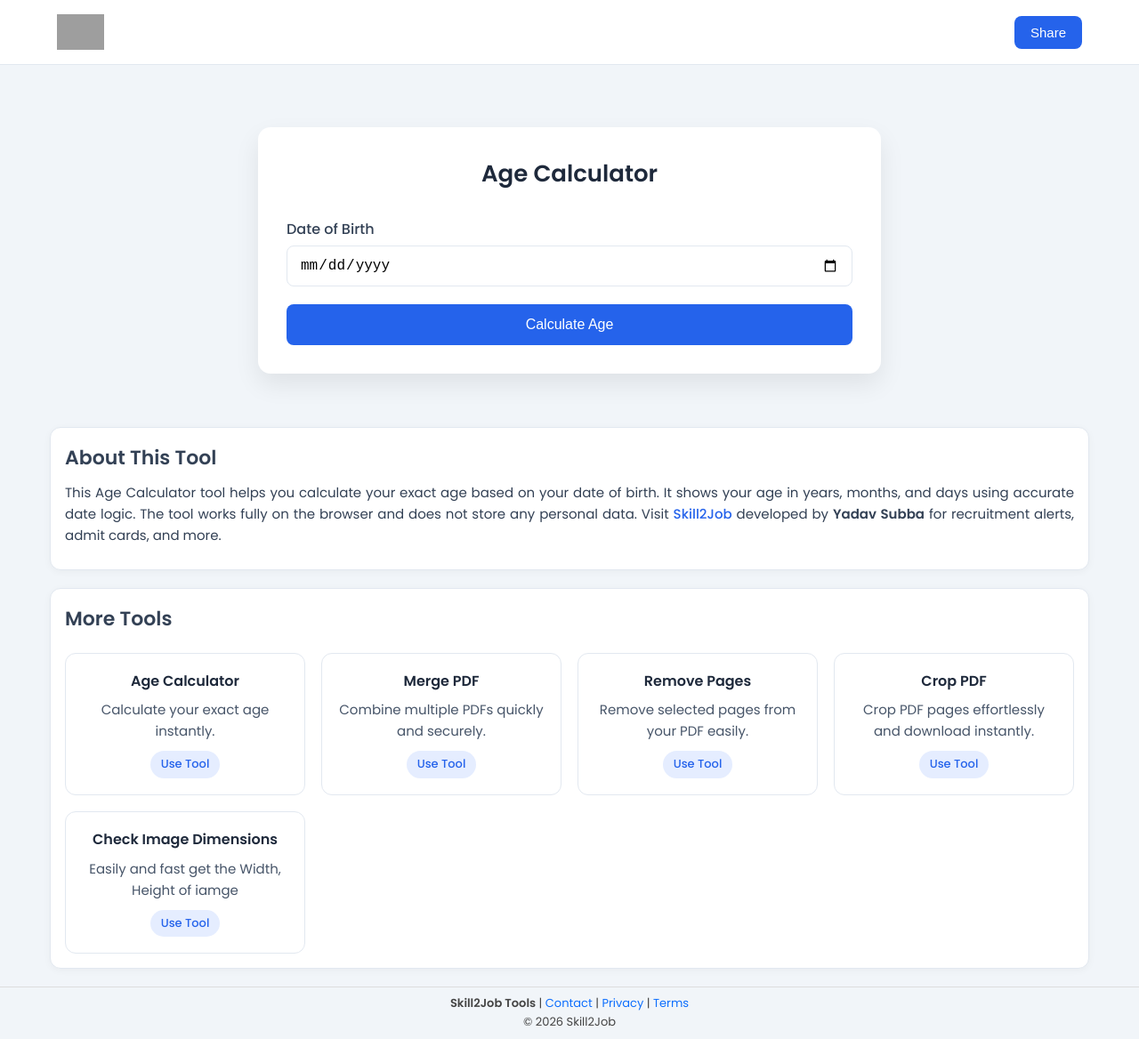
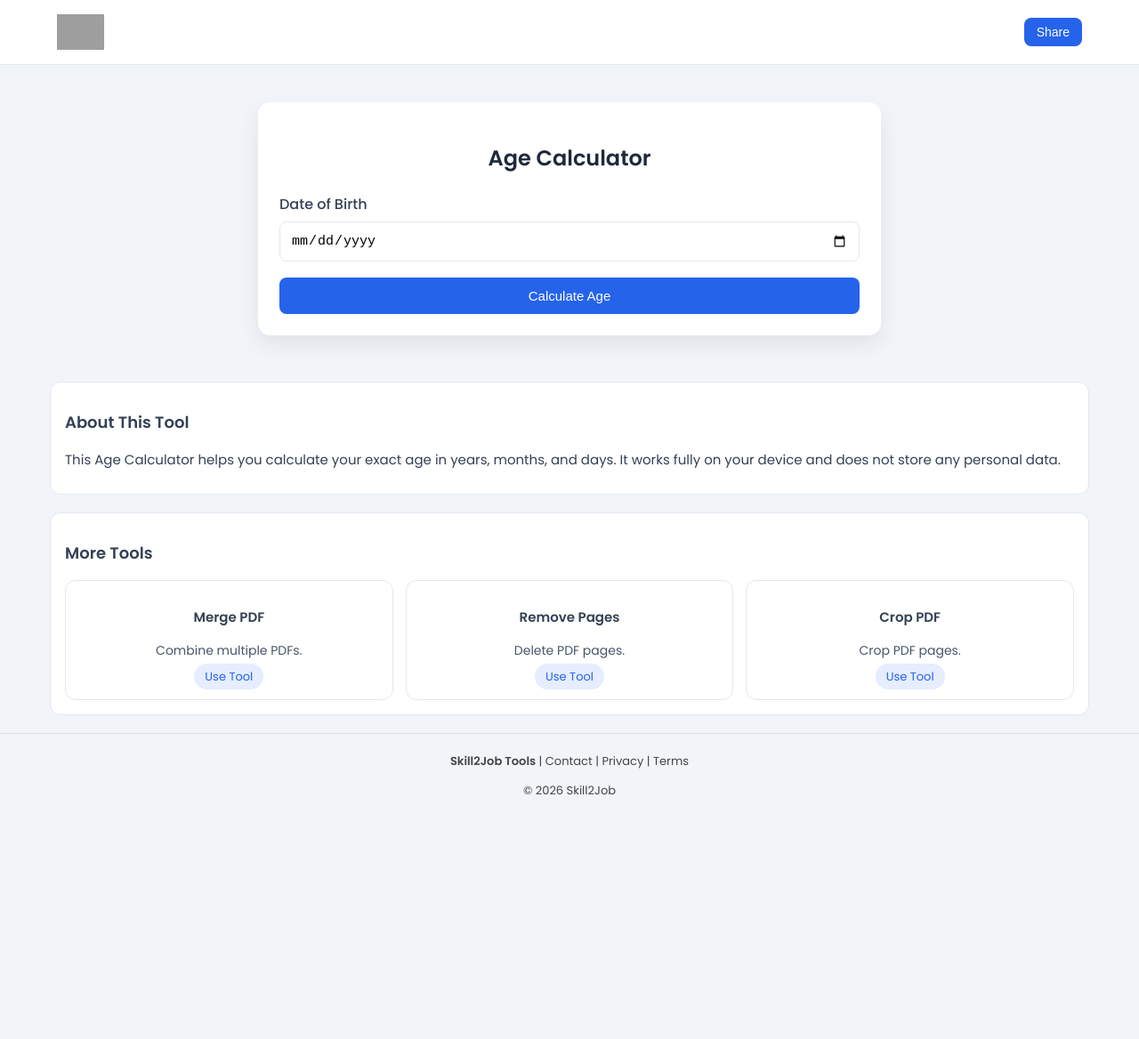
Before and after one commit to yadav150/tools., a Jekyll site: the page built from age-calculator/index.html, in a window 1280 px wide and 1168 px high. Shown: the whole window at 89% size. Built offline with Jekyll 4.4.1, drawn with Linux system fonts in a browser that asks for light colours; grey boxes are pictures that could not be loaded.

Commit message:
Update index.html

```diff
--- a/age-calculator/index.html
+++ b/age-calculator/index.html
@@ -3,14 +3,13 @@
 title: Age Calculator
 show_ads: true
 ---
-<!DOCTYPE html>
+<!doctype html>
 <html lang="en">
 <head>
-  <head>
   <!-- BASIC META -->
-  <meta charset="UTF-8">
+  <meta charset="utf-8">
   <meta http-equiv="X-UA-Compatible" content="IE=edge">
-  <meta name="viewport" content="width=device-width, initial-scale=1.0">
+  <meta name="viewport" content="width=device-width,initial-scale=1">
 
   <!-- TITLE -->
   <title>Age Calculator – Calculate Exact Age Online | Skill2Job Tools</title>
@@ -24,340 +23,153 @@
   <!-- CANONICAL -->
   <link rel="canonical" href="https://tools.skill2job.site/age-calculator">
 
-  <!-- FAVICON -->
+  <!-- ICONS -->
   <link rel="icon" type="image/webp" href="https://i.postimg.cc/YCnzSpLg/Official_Logo.webp">
   <link rel="apple-touch-icon" href="https://i.postimg.cc/YCnzSpLg/Official_Logo.webp">
 
-  <!-- GOOGLE DISCOVER / SOCIAL -->
+  <!-- SOCIAL -->
   <meta property="og:type" content="website">
   <meta property="og:title" content="Age Calculator – Free Online Tool | Skill2Job">
-  <meta property="og:description" content="Calculate your exact age in years, months, and days instantly using Skill2Job's free and accurate Age Calculator.">
+  <meta property="og:description" content="Calculate your exact age in years, months, and days instantly.">
   <meta property="og:url" content="https://tools.skill2job.site/age-calculator">
   <meta property="og:image" content="https://i.postimg.cc/YCnzSpLg/Official_Logo.webp">
   <meta property="og:site_name" content="Skill2Job Tools">
 
-  <!-- TWITTER CARD -->
   <meta name="twitter:card" content="summary_large_image">
   <meta name="twitter:title" content="Age Calculator – Skill2Job Tools">
-  <meta name="twitter:description" content="Free online Age Calculator by Skill2Job. Calculate your exact age instantly.">
+  <meta name="twitter:description" content="Free online Age Calculator by Skill2Job.">
   <meta name="twitter:image" content="https://i.postimg.cc/YCnzSpLg/Official_Logo.webp">
 
-  <!-- STRUCTURED DATA : WEB APPLICATION -->
+  <!-- FONTS (PERFORMANCE) -->
+  <link rel="preconnect" href="https://fonts.googleapis.com">
+  <link rel="preconnect" href="https://fonts.gstatic.com" crossorigin>
+  <link href="https://fonts.googleapis.com/css2?family=Poppins:wght@400;500;600&display=swap" rel="stylesheet">
+
+  <!-- STRUCTURED DATA -->
   <script type="application/ld+json">
-  {
-    "@context": "https://schema.org",
-    "@type": "WebApplication",
-    "name": "Age Calculator",
-    "url": "https://tools.skill2job.site/age-calculator",
-    "applicationCategory": "UtilityApplication",
-    "operatingSystem": "All",
-    "description": "A free online age calculator to calculate exact age in years, months, and days.",
-    "author": {
-      "@type": "Person",
-      "name": "Yadav Subba",
-      "jobTitle": "Founder & CEO",
-      "worksFor": {
-        "@type": "Organization",
-        "name": "Skill2Job"
-      }
-    },
-    "publisher": {
-      "@type": "Organization",
-      "name": "Skill2Job",
-      "logo": {
-        "@type": "ImageObject",
-        "url": "https://i.postimg.cc/YCnzSpLg/Official_Logo.webp"
-      }
+  {"@context":"https://schema.org","@type":"WebApplication","name":"Age Calculator","url":"https://tools.skill2job.site/age-calculator","applicationCategory":"UtilityApplication","operatingSystem":"All","description":"Free online age calculator to calculate exact age.","author":{"@type":"Person","name":"Yadav Subba"},"publisher":{"@type":"Organization","name":"Skill2Job","logo":{"@type":"ImageObject","url":"https://i.postimg.cc/YCnzSpLg/Official_Logo.webp"}}}
+  </script>
+
+  <!-- OPTIMIZED CSS (ONLY USED STYLES) -->
+  <style>
+    :root{
+      --primary:#2563eb;
+      --primary-light:#e0ebff;
+      --dark:#1e293b;
+      --bg:#f1f5f9;
+      --card:#fff;
+      --border:#e2e8f0;
+      --text:#334155;
     }
-  }
-  </script>
+
+    *,*::before,*::after{box-sizing:border-box}
+    body{
+      margin:0;
+      font-family:Poppins,system-ui,sans-serif;
+      background:var(--bg);
+      color:var(--text);
+      line-height:1.6;
+    }
+    a{text-decoration:none;color:inherit}
+
+    /* HEADER (unchanged selectors) */
+    header{background:var(--card);border-bottom:1px solid var(--border);position:sticky;top:0;z-index:1000}
+    .header-container{max-width:1200px;margin:auto;padding:12px 16px;display:flex;justify-content:space-between;align-items:center}
+    .logo img{height:40px}
+    .share-btn{background:var(--primary);color:#fff;border:0;padding:8px 14px;border-radius:8px;font-size:14px;cursor:pointer}
+
+    /* TOOL */
+    .tool-section{padding:32px 16px}
+    .tool-card{
+      max-width:700px;
+      margin:auto;
+      background:var(--card);
+      border-radius:14px;
+      padding:24px;
+      box-shadow:0 10px 24px rgba(0,0,0,.08);
+    }
+    .tool-card h1{text-align:center;font-size:22px;margin-bottom:20px;color:var(--dark)}
+
+    .input-group{margin-bottom:18px}
+    .input-group label{display:block;margin-bottom:6px;font-weight:500}
+    .input-group input{
+      width:100%;
+      padding:12px;
+      border-radius:8px;
+      border:1px solid var(--border);
+      font-size:15px;
+    }
+
+    .calculate-btn{
+      width:100%;
+      padding:12px;
+      background:var(--primary);
+      color:#fff;
+      border:0;
+      border-radius:8px;
+      font-size:15px;
+      cursor:pointer;
+    }
+
+    .loading,.result{display:none;margin-top:16px;text-align:center}
+    .spinner{
+      width:36px;height:36px;
+      border:4px solid #dbeafe;
+      border-top-color:var(--primary);
+      border-radius:50%;
+      animation:spin .8s linear infinite;
+      margin:auto;
+    }
+    .result{
+      background:var(--primary-light);
+      border-left:4px solid var(--primary);
+      padding:14px;
+      border-radius:8px;
+      font-size:15px;
+      text-align:left;
+    }
+
+    /* ABOUT + MORE TOOLS */
+    .about{max-width:1200px;margin:20px auto;padding:0 16px}
+    .about-card{background:var(--card);border:1px solid var(--border);border-radius:12px;padding:16px}
+    .about-card h2{margin-bottom:8px;font-size:18px}
+    .about-text{font-size:15px;margin-bottom:10px;text-align:justify}
+
+    .tools-grid{display:grid;grid-template-columns:1fr;gap:14px;margin-top:16px}
+    .tool-preview{border:1px solid var(--border);border-radius:12px;padding:14px;text-align:center}
+    .tool-preview h3{font-size:15px;margin-bottom:6px}
+    .tool-preview p{font-size:14px;margin-bottom:8px;color:#475569}
+    .badge{font-size:13px;padding:5px 12px;border-radius:20px;background:#e5edff;color:var(--primary)}
+
+    .footer{border-top:1px solid #ddd;padding:8px 6px;text-align:center;font-size:13px;color:#444;margin-top:20px}
+
+    @media(min-width:640px){
+      .tools-grid{grid-template-columns:repeat(2,1fr)}
+      .tool-card h1{font-size:24px}
+    }
+    @media(min-width:980px){
+      .tools-grid{grid-template-columns:repeat(3,1fr)}
+      .header-container{padding:16px 24px}
+    }
+
+    @keyframes spin{to{transform:rotate(360deg)}}
+  </style>
 </head>
 
-  <!-- Google Fonts -->
-  <link href="https://fonts.googleapis.com/css2?family=Poppins:wght@400;500;600&display=swap" rel="stylesheet">
+<body>
 
-  <style>
-    :root {
-      --primary: #2563eb;
-      --primary-light: #e0ebff;
-      --dark: #1e293b;
-      --bg: #f1f5f9;
-      --card: #ffffff;
-      --border: #e2e8f0;
-      --text: #334155;
-      --font-base: 16px;
-    }
-
-    * { margin:0; padding:0; box-sizing:border-box; }
-
-    body {
-      font-family: 'Poppins', sans-serif;
-      background: var(--bg);
-      color: var(--text);
-      font-size: var(--font-base);
-      line-height: 1.6;
-    }
-
-    a { text-decoration: none; color: inherit; }
-
-    /* HEADER */
-    header {
-      background: var(--card);
-      border-bottom: 1px solid var(--border);
-      position: sticky;
-      top: 0;
-      z-index: 1000;
-    }
-
-    .header-container {
-      max-width: 1200px;
-      margin: auto;
-      padding: 16px 24px;
-      display: flex;
-      justify-content: space-between;
-      align-items: center;
-      flex-wrap: nowrap; /* Prevent stacking */
-    }
-
-    .logo img { height: 40px; display: block; }
-
-    .share-btn {
-      background: var(--primary);
-      color: #fff;
-      border: none;
-      padding: 10px 18px;
-      border-radius: 8px;
-      font-size: 15px;
-      cursor: pointer;
-      transition: 0.3s;
-    }
-
-    .share-btn:hover { background: #1a4fcc; }
-
-    /* TOOL CARD */
-    .tool-section {
-      padding: 60px 16px 40px 16px;
-    }
-
-    .tool-card {
-      max-width: 700px;
-      margin: auto;
-      background: var(--card);
-      border-radius: 14px;
-      padding: 32px;
-      box-shadow: 0 12px 28px rgba(0,0,0,0.08);
-      transition: transform 0.3s;
-    }
-
-    .tool-card:hover { transform: translateY(-3px); }
-
-    .tool-card h1 {
-      text-align: center;
-      font-size: 26px;
-      font-weight: 600;
-      margin-bottom: 28px;
-      color: var(--dark);
-    }
-
-    .input-group { margin-bottom: 20px; }
-
-    .input-group label {
-      display: block;
-      margin-bottom: 6px;
-      font-size: 16px;
-      font-weight: 500;
-    }
-
-    .input-group input {
-      width: 100%;
-      padding: 12px 14px;
-      font-size: 16px;
-      border-radius: 8px;
-      border: 1px solid var(--border);
-      transition: 0.2s;
-    }
-
-    .input-group input:focus {
-      border-color: var(--primary);
-      outline: none;
-      box-shadow: 0 0 8px rgba(37,99,235,0.2);
-    }
-
-    .calculate-btn {
-      width: 100%;
-      padding: 14px;
-      font-size: 16px;
-      background: var(--primary);
-      color: #fff;
-      border: none;
-      border-radius: 8px;
-      cursor: pointer;
-      font-weight: 500;
-      transition: 0.3s;
-    }
-
-    .calculate-btn:hover { background: #1a4fcc; }
-
-    .loading {
-      display: none;
-      margin-top: 20px;
-      text-align: center;
-    }
-
-    .spinner {
-      width: 40px;
-      height: 40px;
-      border: 4px solid #dbeafe;
-      border-top: 4px solid var(--primary);
-      border-radius: 50%;
-      margin: auto;
-      animation: spin 0.8s linear infinite;
-    }
-
-    .result {
-      display: none;
-      margin-top: 20px;
-      padding: 16px;
-      background: var(--primary-light);
-      border-left: 4px solid var(--primary);
-      border-radius: 8px;
-      font-size: 16px;
-    }
-
-    /* ABOUT SECTION */
-    .about {
-      max-width: 1200px;
-      margin: 20px auto;
-      padding: 0 16px;
-    }
-
-    .about-card {
-      background: var(--card);
-      border: 1px solid var(--border);
-      border-radius: 12px;
-      padding: 16px;
-      box-shadow: 0 2px 8px rgba(0,0,0,0.04);
-    }
-
-    .about-card h2 {
-      margin: 0 0 10px;
-      font-size: 22px;
-    }
-
-    .about-text {
-      margin-bottom: 10px;
-      line-height: 1.6;
-      text-align: justify;
-      font-size: 15px;
-    }
-
-    .about-text a {
-      color: var(--primary);
-      text-decoration: none;
-      font-weight: 500;
-    }
-
-    .about-text a:hover {
-      text-decoration: underline;
-    }
-
-    /* MORE TOOLS GRID */
-    .tools-grid {
-      display: grid;
-      grid-template-columns: repeat(auto-fit, minmax(240px, 1fr));
-      gap: 18px;
-      margin-top: 20px;
-    }
-
-    .tool-preview {
-      border: 1px solid var(--border);
-      border-radius: 12px;
-      padding: 18px;
-      background: var(--card);
-      text-align: center;
-      transition: 0.3s;
-    }
-
-    .tool-preview:hover { transform: translateY(-4px); box-shadow: 0 6px 18px rgba(0,0,0,0.08); }
-
-    .tool-preview h3 {
-      font-size: 16px;
-      font-weight: 600;
-      color: var(--dark);
-      margin-bottom: 8px;
-    }
-
-    .tool-preview p {
-      font-size: 15px;
-      line-height: 1.6;
-      margin-bottom: 10px;
-      color: #475569;
-    }
-
-    .badge {
-      font-size: 13px;
-      padding: 5px 12px;
-      border-radius: 20px;
-      background: #e5edff;
-      color: var(--primary);
-      font-weight: 500;
-      display: inline-block;
-    }
-
-    /* ANIMATION */
-    @keyframes spin { to { transform: rotate(360deg); } }
-
-    /* RESPONSIVE */
-    @media (max-width: 768px) {
-      .tool-card { padding: 24px; }
-      .about-card { padding: 24px; }
-      .calculate-btn { padding: 12px; }
-    }
-
-    @media (max-width: 480px) {
-      .tool-card h1 { font-size: 22px; }
-      .about-card h2 { font-size: 18px; }
-      .logo img { height: 36px; }
-      .share-btn { padding: 8px 14px; font-size: 14px; }
-      /* Keep logo & button side by side */
-      .header-container {
-        flex-direction: row;
-        justify-content: space-between;
-        flex-wrap: nowrap;
-        padding: 12px 16px;
-      }
-    }
-
-.footer {
-  border-top: 1px solid #ddd;
-  padding: 8px 6px;
-  text-align: center;
-  font-size: 13px;
-  color: #444;
-}
-
-.footer a {
-  color: #0d6efd;
-  text-decoration: none;
-}
-
-.footer a:hover {
-  text-decoration: underline;
-}
-  </style>
-</head>
-<body>
 <section class="tool-section">
   <div class="tool-card">
     <h1>Age Calculator</h1>
+
     <div class="input-group">
       <label for="dob">Date of Birth</label>
       <input type="date" id="dob">
     </div>
+
     <button class="calculate-btn" id="calcBtn">Calculate Age</button>
-    <div class="loading" id="loading">
-      <div class="spinner"></div>
-    </div>
+
+    <div class="loading" id="loading"><div class="spinner"></div></div>
     <div class="result" id="result"></div>
   </div>
 </section>
@@ -366,14 +178,8 @@
   <div class="about-card">
     <h2>About This Tool</h2>
     <p class="about-text">
-      This Age Calculator tool helps you calculate your exact age based on your
-      date of birth. It shows your age in years, months, and days using accurate
-      date logic. The tool works fully on the browser and does not store any
-      personal data. Visit
-      <a href="https://www.skill2job.site/" target="_blank" rel="noopener">
-        Skill2Job
-      </a>
-      developed by <strong>Yadav Subba</strong> for recruitment alerts, admit cards, and more.
+      This Age Calculator helps you calculate your exact age in years, months,
+      and days. It works fully on your device and does not store any personal data.
     </p>
   </div>
 </section>
@@ -382,94 +188,43 @@
   <div class="about-card">
     <h2>More Tools</h2>
     <div class="tools-grid">
-      <div class="tool-preview">
-        <h3>Age Calculator</h3>
-        <p>Calculate your exact age instantly.</p>
-        <span class="badge"><a href="age-calculate/">Use Tool</a></span>
-      </div>
-      <div class="tool-preview">
-        <h3>Merge PDF</h3>
-        <p>Combine multiple PDFs quickly and securely.</p>
-        <span class="badge"><a href="merge-pdf/">Use Tool</a></span>
-      </div>
-      <div class="tool-preview">
-        <h3>Remove Pages</h3>
-        <p>Remove selected pages from your PDF easily.</p>
-        <span class="badge"><a href="remove-pages/">Use Tool</a></span>
-      </div>
-      <div class="tool-preview">
-        <h3>Crop PDF</h3>
-        <p>Crop PDF pages effortlessly and download instantly.</p>
-        <span class="badge"><a href="crop-pdf/">Use Tool</a></span>
-      </div>
-      <div class="tool-preview">
-        <h3>Check Image Dimensions</h3>
-        <p>Easily and fast get the Width, Height of iamge</p>
-        <span class="badge"><a href="image-pixel-checker/">Use Tool</a></span>
-      </div>
+      <div class="tool-preview"><h3>Merge PDF</h3><p>Combine multiple PDFs.</p><span class="badge"><a href="merge-pdf/">Use Tool</a></span></div>
+      <div class="tool-preview"><h3>Remove Pages</h3><p>Delete PDF pages.</p><span class="badge"><a href="remove-pages/">Use Tool</a></span></div>
+      <div class="tool-preview"><h3>Crop PDF</h3><p>Crop PDF pages.</p><span class="badge"><a href="crop-pdf/">Use Tool</a></span></div>
     </div>
   </div>
 </section>
 
 <footer class="footer">
-  <p>
-    <strong>Skill2Job Tools</strong> |
-    <a href="/contact">Contact</a> |
-    <a href="/privacy">Privacy</a> |
-    <a href="/terms">Terms</a>
-  </p>
+  <p><strong>Skill2Job Tools</strong> | <a href="/contact">Contact</a> | <a href="/privacy">Privacy</a> | <a href="/terms">Terms</a></p>
   <p>© 2026 Skill2Job</p>
 </footer>
 
+<!-- JS UNCHANGED -->
 <script>
-const btn = document.getElementById('calcBtn');
-const loading = document.getElementById('loading');
-const result = document.getElementById('result');
+const btn=document.getElementById('calcBtn');
+const loading=document.getElementById('loading');
+const result=document.getElementById('result');
 
-btn.addEventListener('click', () => {
-  const dobValue = document.getElementById('dob').value;
-  result.style.display = 'none';
-  loading.style.display = 'none';
-
-  if (!dobValue) {
-    result.style.display = 'block';
-    result.textContent = 'Please select your date of birth.';
-    return;
-  }
-
-  loading.offsetHeight;
-  loading.style.display = 'block';
-
-  setTimeout(() => {
-    const dob = new Date(dobValue);
-    const today = new Date();
-
-    let years = today.getFullYear() - dob.getFullYear();
-    let months = today.getMonth() - dob.getMonth();
-    let days = today.getDate() - dob.getDate();
-
-    if (days < 0) {
-      months--;
-      const prevMonth = new Date(today.getFullYear(), today.getMonth(), 0);
-      days += prevMonth.getDate();
-    }
-    if (months < 0) {
-      years--;
-      months += 12;
-    }
-
-    loading.style.display = 'none';
-    result.style.display = 'block';
-    result.innerHTML = `<strong>Your Age:</strong> ${years} years, ${months} months, ${days} days`;
-  }, 900);
-});
-
-document.getElementById('shareBtn').addEventListener('click', () => {
-  if (navigator.share) {
-    navigator.share({ title: 'Age Calculator – Skill2Job', url: location.href });
-  }
+btn.addEventListener('click',()=>{
+  const dobValue=document.getElementById('dob').value;
+  result.style.display='none';loading.style.display='none';
+  if(!dobValue){result.style.display='block';result.textContent='Please select your date of birth.';return;}
+  loading.style.display='block';
+  setTimeout(()=>{
+    const dob=new Date(dobValue);const today=new Date();
+    let y=today.getFullYear()-dob.getFullYear();
+    let m=today.getMonth()-dob.getMonth();
+    let d=today.getDate()-dob.getDate();
+    if(d<0){m--;d+=new Date(today.getFullYear(),today.getMonth(),0).getDate();}
+    if(m<0){y--;m+=12;}
+    loading.style.display='none';
+    result.style.display='block';
+    result.innerHTML=`<strong>Your Age:</strong> ${y} years, ${m} months, ${d} days`;
+  },900);
 });
 </script>
 
 </body>
 </html>
+</html>
```
